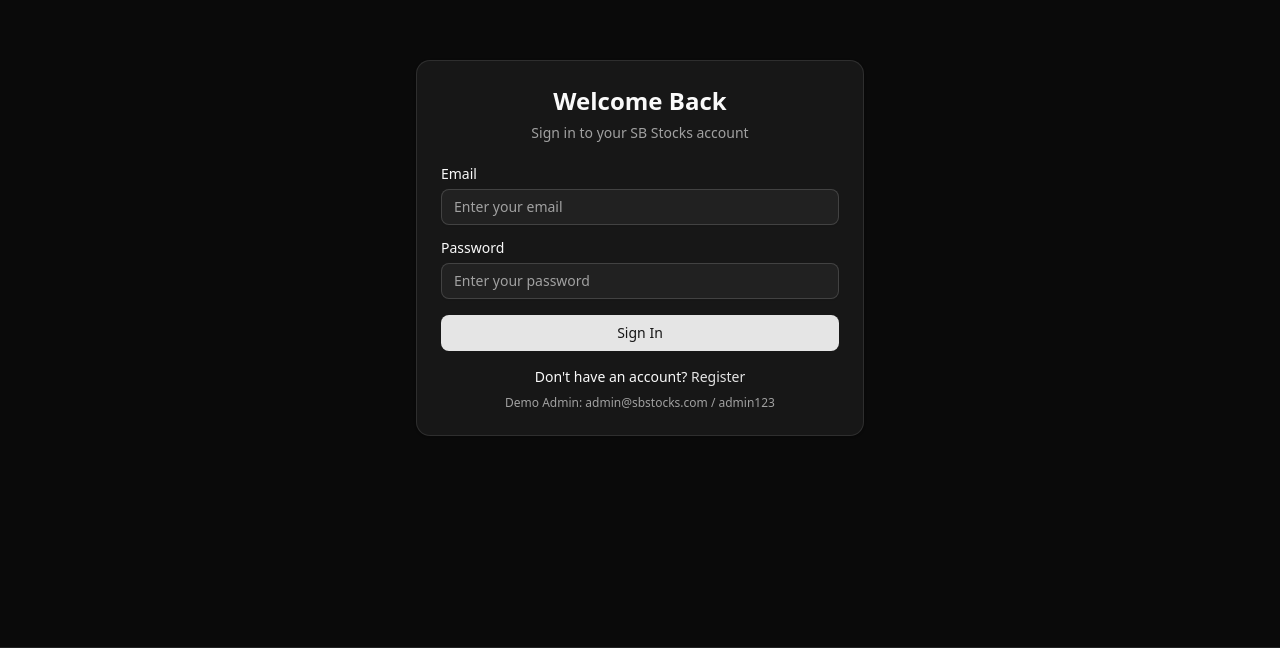
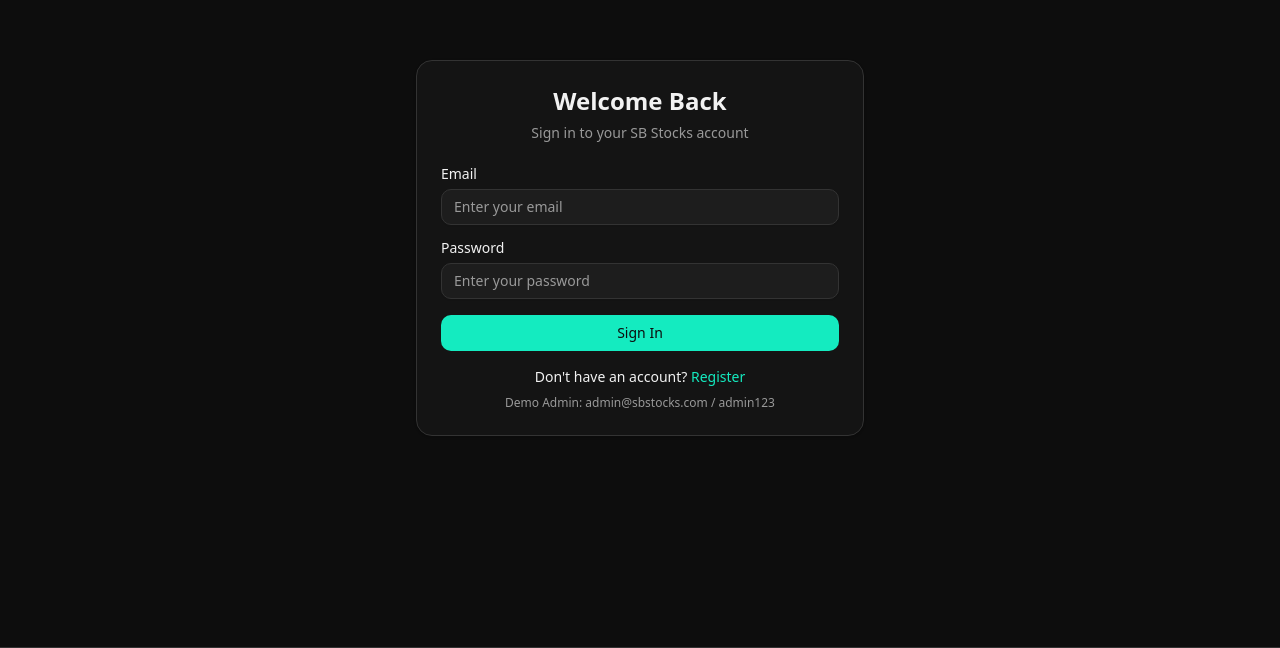
Before and after one commit to Yashasvi-code/sb-stocks, a Next.js app: page /auth/login in a window 1280 px wide. Shown: the part 152-800 px from the top of the page. Built offline with nearby package versions, Linux system fonts and the light colour scheme; no server answers.

Commit message:
updated UI theme with modern dark colors

```diff
--- a/src/app/globals.css
+++ b/src/app/globals.css
@@ -3,120 +3,99 @@
 
 @custom-variant dark (&:is(.dark *));
 
+:root {
+  --background: 0 0% 5%;
+  --foreground: 0 0% 95%;
+  --card: 0 0% 8%;
+  --card-foreground: 0 0% 95%;
+  --popover: 0 0% 8%;
+  --popover-foreground: 0 0% 95%;
+  --primary: 168 84% 50%;
+  --primary-foreground: 0 0% 5%;
+  --secondary: 0 0% 15%;
+  --secondary-foreground: 0 0% 95%;
+  --muted: 0 0% 15%;
+  --muted-foreground: 0 0% 60%;
+  --accent: 280 65% 60%;
+  --accent-foreground: 0 0% 100%;
+  --destructive: 0 84% 60%;
+  --destructive-foreground: 0 0% 100%;
+  --border: 0 0% 20%;
+  --input: 0 0% 20%;
+  --ring: 168 84% 50%;
+  --radius: 0.75rem;
+
+  --chart-1: 168 84% 50%;
+  --chart-2: 280 65% 60%;
+  --chart-3: 45 93% 55%;
+  --chart-4: 340 80% 55%;
+  --chart-5: 200 80% 55%;
+}
+
+.dark {
+  --background: 0 0% 5%;
+  --foreground: 0 0% 95%;
+  --card: 0 0% 8%;
+  --card-foreground: 0 0% 95%;
+  --popover: 0 0% 8%;
+  --popover-foreground: 0 0% 95%;
+  --primary: 168 84% 50%;
+  --primary-foreground: 0 0% 5%;
+  --secondary: 0 0% 15%;
+  --secondary-foreground: 0 0% 95%;
+  --muted: 0 0% 15%;
+  --muted-foreground: 0 0% 60%;
+  --accent: 280 65% 60%;
+  --accent-foreground: 0 0% 100%;
+  --destructive: 0 84% 60%;
+  --destructive-foreground: 0 0% 100%;
+  --border: 0 0% 20%;
+  --input: 0 0% 20%;
+  --ring: 168 84% 50%;
+  --chart-1: 168 84% 50%;
+  --chart-2: 280 65% 60%;
+  --chart-3: 45 93% 55%;
+  --chart-4: 340 80% 55%;
+  --chart-5: 200 80% 55%;
+}
+
 @theme inline {
-  --color-background: var(--background);
-  --color-foreground: var(--foreground);
-  --font-sans: var(--font-geist-sans);
-  --font-mono: var(--font-geist-mono);
-  --color-sidebar-ring: var(--sidebar-ring);
-  --color-sidebar-border: var(--sidebar-border);
-  --color-sidebar-accent-foreground: var(--sidebar-accent-foreground);
-  --color-sidebar-accent: var(--sidebar-accent);
-  --color-sidebar-primary-foreground: var(--sidebar-primary-foreground);
-  --color-sidebar-primary: var(--sidebar-primary);
-  --color-sidebar-foreground: var(--sidebar-foreground);
-  --color-sidebar: var(--sidebar);
-  --color-chart-5: var(--chart-5);
-  --color-chart-4: var(--chart-4);
-  --color-chart-3: var(--chart-3);
-  --color-chart-2: var(--chart-2);
-  --color-chart-1: var(--chart-1);
-  --color-ring: var(--ring);
-  --color-input: var(--input);
-  --color-border: var(--border);
-  --color-destructive: var(--destructive);
-  --color-accent-foreground: var(--accent-foreground);
-  --color-accent: var(--accent);
-  --color-muted-foreground: var(--muted-foreground);
-  --color-muted: var(--muted);
-  --color-secondary-foreground: var(--secondary-foreground);
-  --color-secondary: var(--secondary);
-  --color-primary-foreground: var(--primary-foreground);
-  --color-primary: var(--primary);
-  --color-popover-foreground: var(--popover-foreground);
-  --color-popover: var(--popover);
-  --color-card-foreground: var(--card-foreground);
-  --color-card: var(--card);
+  --color-background: hsl(var(--background));
+  --color-foreground: hsl(var(--foreground));
+  --color-card: hsl(var(--card));
+  --color-card-foreground: hsl(var(--card-foreground));
+  --color-popover: hsl(var(--popover));
+  --color-popover-foreground: hsl(var(--popover-foreground));
+  --color-primary: hsl(var(--primary));
+  --color-primary-foreground: hsl(var(--primary-foreground));
+  --color-secondary: hsl(var(--secondary));
+  --color-secondary-foreground: hsl(var(--secondary-foreground));
+  --color-muted: hsl(var(--muted));
+  --color-muted-foreground: hsl(var(--muted-foreground));
+  --color-accent: hsl(var(--accent));
+  --color-accent-foreground: hsl(var(--accent-foreground));
+  --color-destructive: hsl(var(--destructive));
+  --color-destructive-foreground: hsl(var(--destructive-foreground));
+  --color-border: hsl(var(--border));
+  --color-input: hsl(var(--input));
+  --color-ring: hsl(var(--ring));
+  --color-chart-1: hsl(var(--chart-1));
+  --color-chart-2: hsl(var(--chart-2));
+  --color-chart-3: hsl(var(--chart-3));
+  --color-chart-4: hsl(var(--chart-4));
+  --color-chart-5: hsl(var(--chart-5));
   --radius-sm: calc(var(--radius) - 4px);
   --radius-md: calc(var(--radius) - 2px);
   --radius-lg: var(--radius);
   --radius-xl: calc(var(--radius) + 4px);
 }
 
-:root {
-  --radius: 0.625rem;
-  --background: oklch(1 0 0);
-  --foreground: oklch(0.145 0 0);
-  --card: oklch(1 0 0);
-  --card-foreground: oklch(0.145 0 0);
-  --popover: oklch(1 0 0);
-  --popover-foreground: oklch(0.145 0 0);
-  --primary: oklch(0.205 0 0);
-  --primary-foreground: oklch(0.985 0 0);
-  --secondary: oklch(0.97 0 0);
-  --secondary-foreground: oklch(0.205 0 0);
-  --muted: oklch(0.97 0 0);
-  --muted-foreground: oklch(0.556 0 0);
-  --accent: oklch(0.97 0 0);
-  --accent-foreground: oklch(0.205 0 0);
-  --destructive: oklch(0.577 0.245 27.325);
-  --border: oklch(0.922 0 0);
-  --input: oklch(0.922 0 0);
-  --ring: oklch(0.708 0 0);
-  --chart-1: oklch(0.646 0.222 41.116);
-  --chart-2: oklch(0.6 0.118 184.704);
-  --chart-3: oklch(0.398 0.07 227.392);
-  --chart-4: oklch(0.828 0.189 84.429);
-  --chart-5: oklch(0.769 0.188 70.08);
-  --sidebar: oklch(0.985 0 0);
-  --sidebar-foreground: oklch(0.145 0 0);
-  --sidebar-primary: oklch(0.205 0 0);
-  --sidebar-primary-foreground: oklch(0.985 0 0);
-  --sidebar-accent: oklch(0.97 0 0);
-  --sidebar-accent-foreground: oklch(0.205 0 0);
-  --sidebar-border: oklch(0.922 0 0);
-  --sidebar-ring: oklch(0.708 0 0);
-}
-
-.dark {
-  --background: oklch(0.145 0 0);
-  --foreground: oklch(0.985 0 0);
-  --card: oklch(0.205 0 0);
-  --card-foreground: oklch(0.985 0 0);
-  --popover: oklch(0.205 0 0);
-  --popover-foreground: oklch(0.985 0 0);
-  --primary: oklch(0.922 0 0);
-  --primary-foreground: oklch(0.205 0 0);
-  --secondary: oklch(0.269 0 0);
-  --secondary-foreground: oklch(0.985 0 0);
-  --muted: oklch(0.269 0 0);
-  --muted-foreground: oklch(0.708 0 0);
-  --accent: oklch(0.269 0 0);
-  --accent-foreground: oklch(0.985 0 0);
-  --destructive: oklch(0.704 0.191 22.216);
-  --border: oklch(1 0 0 / 10%);
-  --input: oklch(1 0 0 / 15%);
-  --ring: oklch(0.556 0 0);
-  --chart-1: oklch(0.488 0.243 264.376);
-  --chart-2: oklch(0.696 0.17 162.48);
-  --chart-3: oklch(0.769 0.188 70.08);
-  --chart-4: oklch(0.627 0.265 303.9);
-  --chart-5: oklch(0.645 0.246 16.439);
-  --sidebar: oklch(0.205 0 0);
-  --sidebar-foreground: oklch(0.985 0 0);
-  --sidebar-primary: oklch(0.488 0.243 264.376);
-  --sidebar-primary-foreground: oklch(0.985 0 0);
-  --sidebar-accent: oklch(0.269 0 0);
-  --sidebar-accent-foreground: oklch(0.985 0 0);
-  --sidebar-border: oklch(1 0 0 / 10%);
-  --sidebar-ring: oklch(0.556 0 0);
-}
-
 @layer base {
   * {
     @apply border-border outline-ring/50;
   }
+
   body {
-    @apply bg-background text-foreground;
+    @apply bg-background text-foreground antialiased;
   }
 }
```
